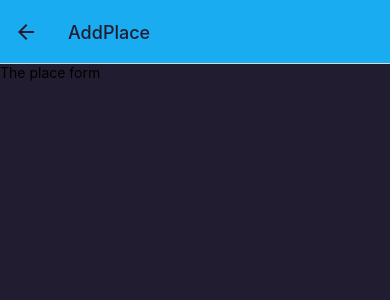
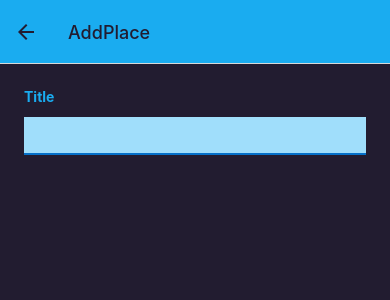
Before and after one commit to yayobyte/native-device-feat-practice, a React Native app: screen /AddPlace in a window 390 px wide. Shown: the top 300 px of the page. Built offline with nearby package versions, Linux system fonts and the light colour scheme.

Commit message:
Form Colors

```diff
--- a/components/PlaceForm.tsx
+++ b/components/PlaceForm.tsx
@@ -1,9 +1,40 @@
-import {View, Text} from "react-native";
+import { View, Text, ScrollView, TextInput, StyleSheet } from "react-native";
+import { useState } from "react";
+import { Colors } from "../constants/colors";
 
 export const PlaceForm = () => {
+    const [enteredTitle, setEnteredTitle] = useState('')
+
+    const changeTitleHandler = (enteredText: string) => {
+        setEnteredTitle(enteredText)
+    }
     return (
-        <View>
-            <Text>The place form</Text>
-        </View>
+        <ScrollView style={style.form}>
+            <View>
+                <Text style={style.label}>Title</Text>
+                <TextInput onChangeText={changeTitleHandler} value={enteredTitle} style={style.input}/>
+            </View>
+        </ScrollView>
     )
 }
+
+const style = StyleSheet.create({
+    form: {
+        flex: 1,
+        padding: 24
+    },
+    label: {
+        fontWeight: 'bold',
+        marginBottom: 4,
+        color: Colors.primary500,
+    },
+    input: {
+        marginVertical: 8,
+        paddingHorizontal: 4,
+        paddingVertical: 8,
+        fontSize: 16,
+        borderBottomColor: Colors.primary700,
+        borderBottomWidth: 2,
+        backgroundColor: Colors.primary100,
+    },
+})
```
